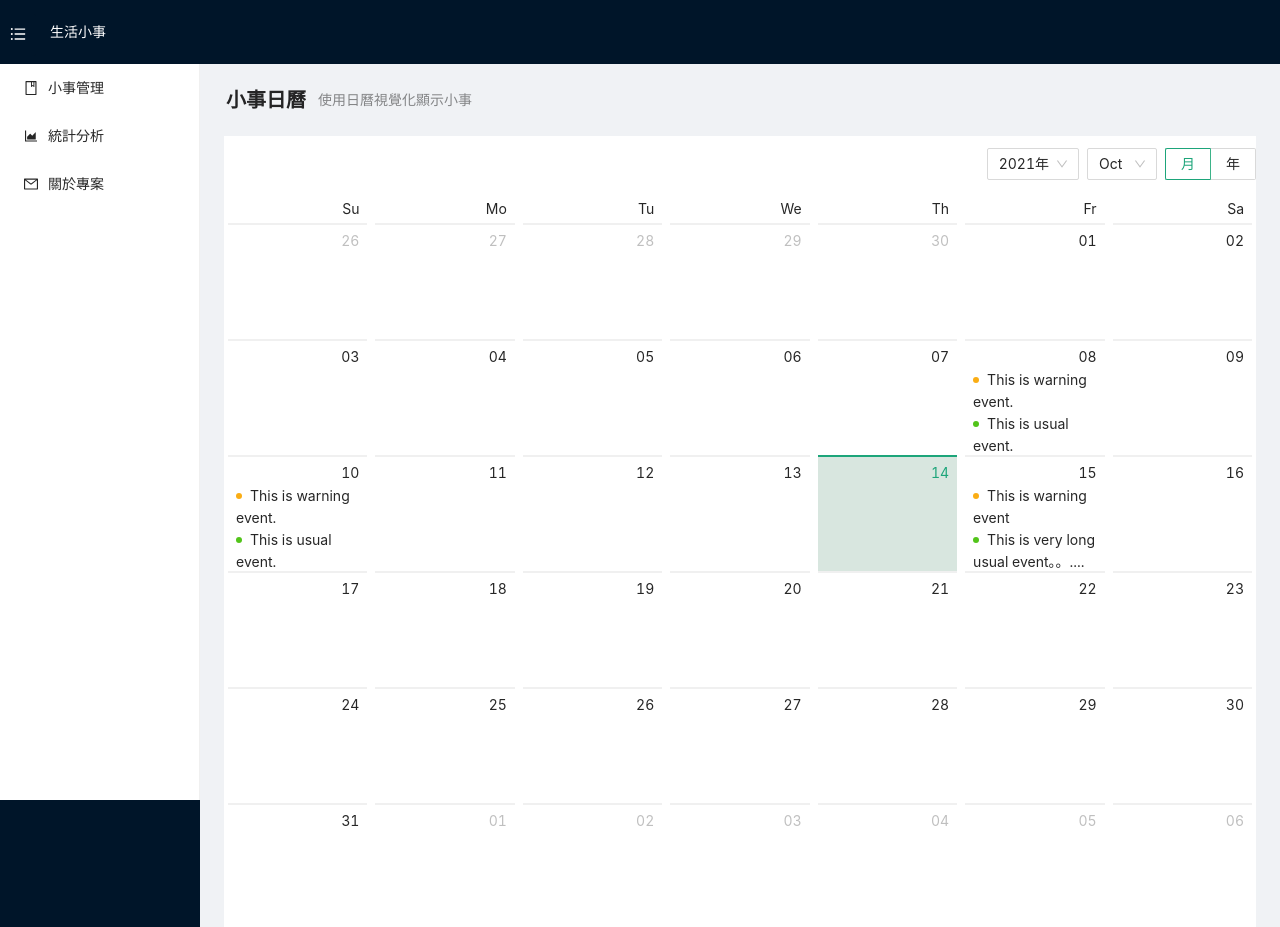
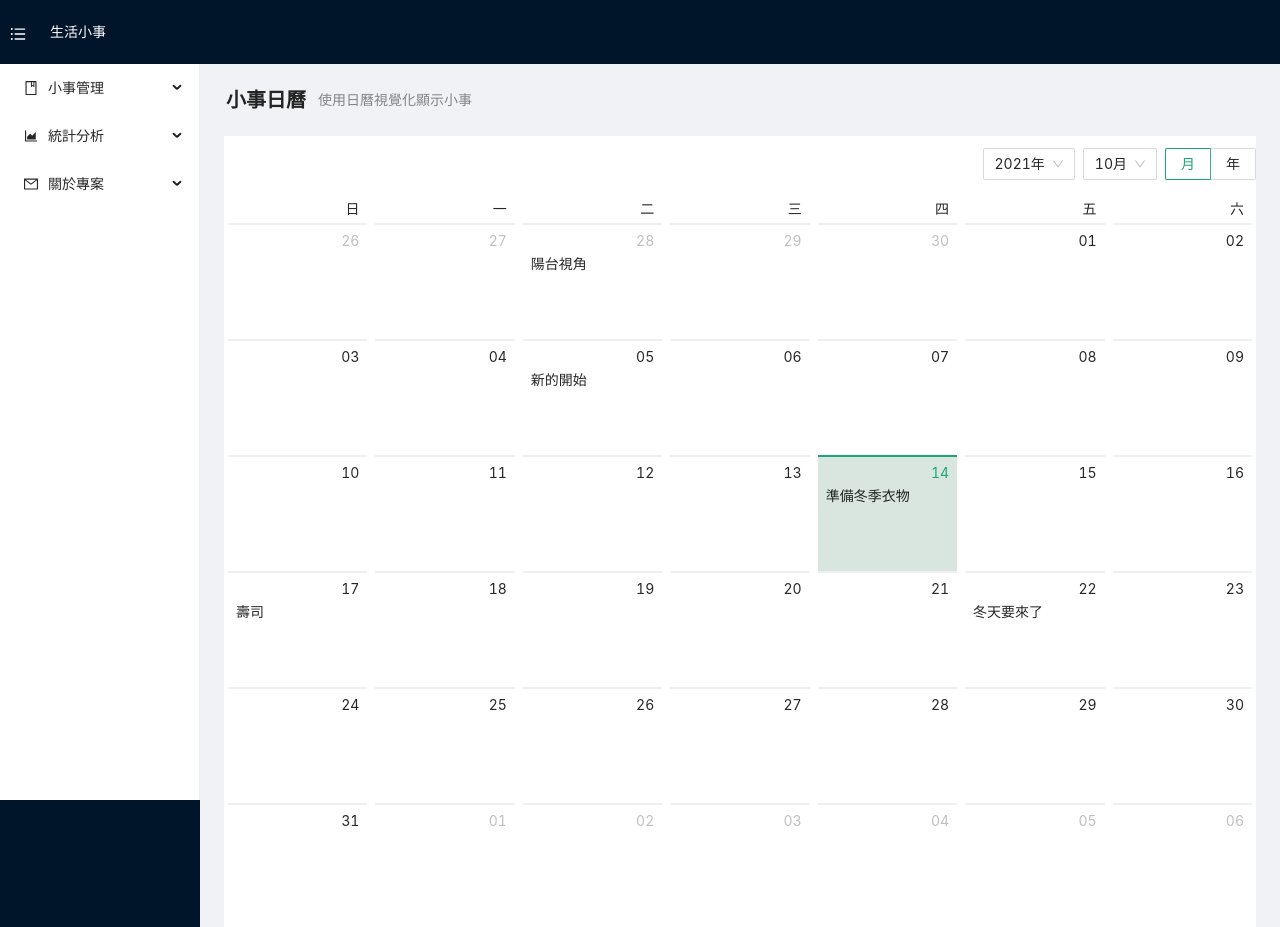
Before and after one commit to AbbyAbby33/life-essay, a React (Create React App) app: page /essay-calendar in a window 1280 px wide. Built offline with nearby package versions, Linux system fonts and the light colour scheme.

Commit message:
feat: 1.修改共用假資料 2.日曆頁面開發：取每格日期的資料

```diff
--- a/src/pages/EssayMange/EssayCalendar/index.js
+++ b/src/pages/EssayMange/EssayCalendar/index.js
@@ -1,59 +1,124 @@
 import React, { Component } from 'react';
 import { PageHeader } from 'antd';
-import { Calendar, Badge } from 'antd';
+import { Calendar } from 'antd';
+import moment from 'moment';
+import 'moment/locale/zh-tw';
 
 export default class EssayCalendar extends Component {
-
-    getListData(value) {
-        // console.log('value', value);
-        // console.log('moment', moment('2021-09-21 12:00:00'));
-
-        let listData;
-        switch (value.date()) {
-            case 8:
-                listData = [
-                    { type: 'warning', content: 'This is warning event.' },
-                    { type: 'success', content: 'This is usual event.' },
-                ];
-                break;
-            case 10:
-                listData = [
-                    { type: 'warning', content: 'This is warning event.' },
-                    { type: 'success', content: 'This is usual event.' },
-                    { type: 'error', content: 'This is error event.' },
-                ];
-                break;
-            case 15:
-                listData = [
-                    { type: 'warning', content: 'This is warning event' },
-                    { type: 'success', content: 'This is very long usual event。。....' },
-                    { type: 'error', content: 'This is error event 1.' },
-                    { type: 'error', content: 'This is error event 2.' },
-                    { type: 'error', content: 'This is error event 3.' },
-                    { type: 'error', content: 'This is error event 4.' },
-                ];
-                break;
-            default:
-        }
-        return listData || [];
+    state = {
+        data: [
+            {
+                key: '1',
+                title: '慶祝母親節',
+                happiness: 3,
+                date: '2021-05-09 00:00:00',
+            },
+            {
+                key: '2',
+                title: '學習攝影',
+                happiness: 3,
+                date: '2021-08-02 00:00:00',
+            },
+            {
+                key: '3',
+                title: '幫薇薇過27歲生日',
+                happiness: 4,
+                date: '2021-08-16 00:00:00',
+            },
+            {
+                key: '4',
+                title: '獲得免費的桃子',
+                happiness: 5,
+                date: '2021-09-03 00:00:00',
+            },
+            {
+                key: '5',
+                title: '去台中出差',
+                happiness: 3,
+                date: '2021-09-06 00:00:00',
+            },
+            {
+                key: '6',
+                title: '煮薑母茶暖暖身子',
+                happiness: 3,
+                date: '2021-09-08 00:00:00',
+            },
+            {
+                key: '7',
+                title: '慵懶的午後',
+                happiness: 3,
+                date: '2021-09-12 00:00:00',
+            },
+            {
+                key: '8',
+                title: '到海邊玩耍',
+                happiness: 3,
+                date: '2021-09-20 00:00:00',
+            },
+            {
+                key: '9',
+                title: '下午茶',
+                happiness: 3,
+                date: '2021-09-22 00:00:00',
+            },
+            {
+                key: '10',
+                title: '陽台視角',
+                happiness: 3,
+                date: '2021-09-28 00:00:00',
+            },
+            {
+                key: '11',
+                title: '新的開始',
+                happiness: 3,
+                date: '2021-10-05 00:00:00',
+            },
+            {
+                key: '12',
+                title: '準備冬季衣物',
+                happiness: 3,
+                date: '2021-10-14 00:00:00',
+            },
+            {
+                key: '13',
+                title: '壽司',
+                happiness: 3,
+                date: '2021-10-17 00:00:00',
+            },
+            {
+                key: '14',
+                title: '冬天要來了',
+                happiness: 3,
+                date: '2021-10-22 00:00:00',
+            }
+        ]
     }
 
+    /** 取得每一格日期的資料 */
+    getListData(value) {
+        const cellTime = moment(value).startOf('date').valueOf();
+        const cellEssayList = this.state.data.filter(v => {
+            const essayTime = moment(v.date).valueOf();
+            return cellTime === essayTime;
+        });
+        // console.log('cellEssayList', cellEssayList);
+        return cellEssayList || [];
+    }
+
+    /** 取得每一格日期要展示的view */
     dateCellRender = (value) => {
         const listData = this.getListData(value);
         // console.log('listData', listData);
         return (
             <ul className="events">
                 {listData.map(item => (
-                    <li key={item.content}>
-                        <Badge status={item.type} text={item.content} />
+                    <li key={item.title}>
+                        {/* <Badge status={item.type} text={item.title} /> */}
+                        {item.title}
                     </li>
                 ))}
             </ul>
         );
-    }
-
-    onChange = (date, dateString) => {
-        console.log(date, dateString);
     }
 
     render() {
--- a/src/pages/EssayMange/EssayList/index.js
+++ b/src/pages/EssayMange/EssayList/index.js
@@ -56,55 +56,55 @@
                 key: '6',
                 title: '煮薑母茶暖暖身子',
                 happiness: 3,
-                date: '2021-09-06 00:00:00',
+                date: '2021-09-08 00:00:00',
             },
             {
                 key: '7',
                 title: '慵懶的午後',
                 happiness: 3,
-                date: '2021-09-06 00:00:00',
+                date: '2021-09-12 00:00:00',
             },
             {
                 key: '8',
                 title: '到海邊玩耍',
                 happiness: 3,
-                date: '2021-09-06 00:00:00',
+                date: '2021-09-20 00:00:00',
             },
             {
                 key: '9',
                 title: '下午茶',
                 happiness: 3,
-                date: '2021-09-06 00:00:00',
+                date: '2021-09-22 00:00:00',
             },
             {
                 key: '10',
                 title: '陽台視角',
                 happiness: 3,
-                date: '2021-09-06 00:00:00',
+                date: '2021-09-28 00:00:00',
             },
             {
                 key: '11',
                 title: '新的開始',
                 happiness: 3,
-                date: '2021-09-06 00:00:00',
+                date: '2021-10-05 00:00:00',
             },
             {
                 key: '12',
                 title: '準備冬季衣物',
                 happiness: 3,
-                date: '2021-09-06 00:00:00',
+                date: '2021-10-14 00:00:00',
             },
             {
                 key: '13',
                 title: '壽司',
                 happiness: 3,
-                date: '2021-09-06 00:00:00',
+                date: '2021-10-17 00:00:00',
             },
             {
                 key: '14',
                 title: '冬天要來了',
                 happiness: 3,
-                date: '2021-09-06 00:00:00',
+                date: '2021-10-22 00:00:00',
             }
         ]
     }
```
